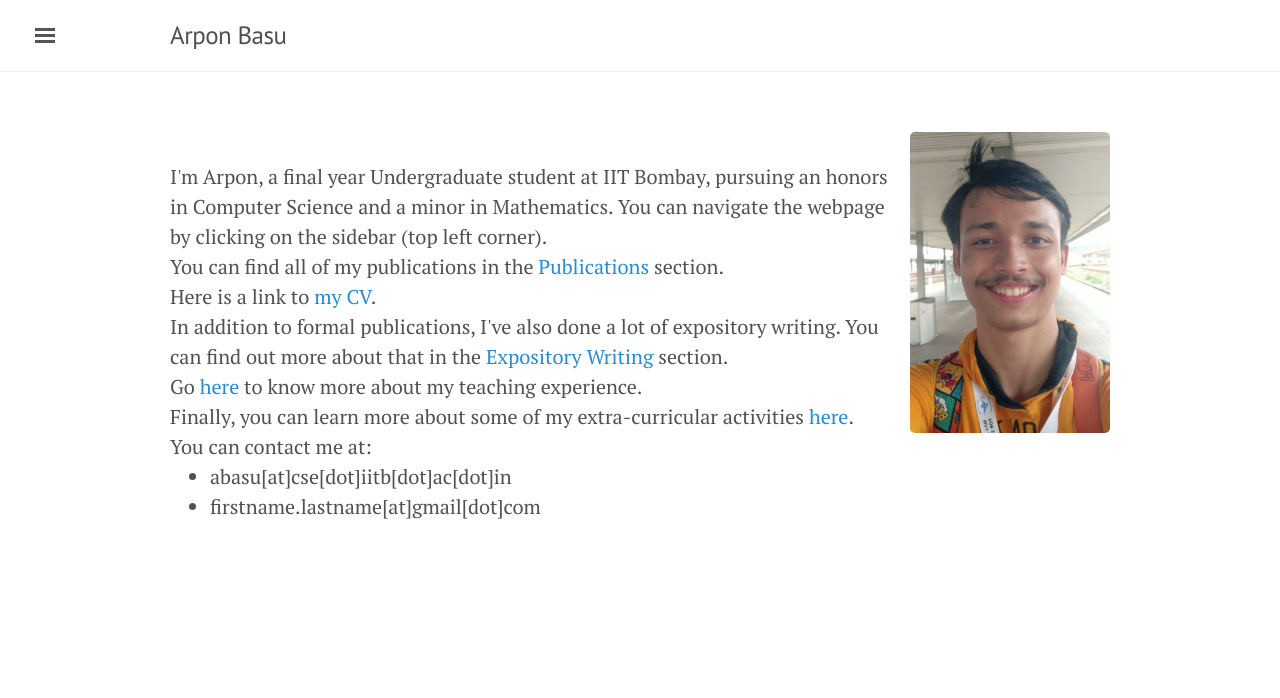
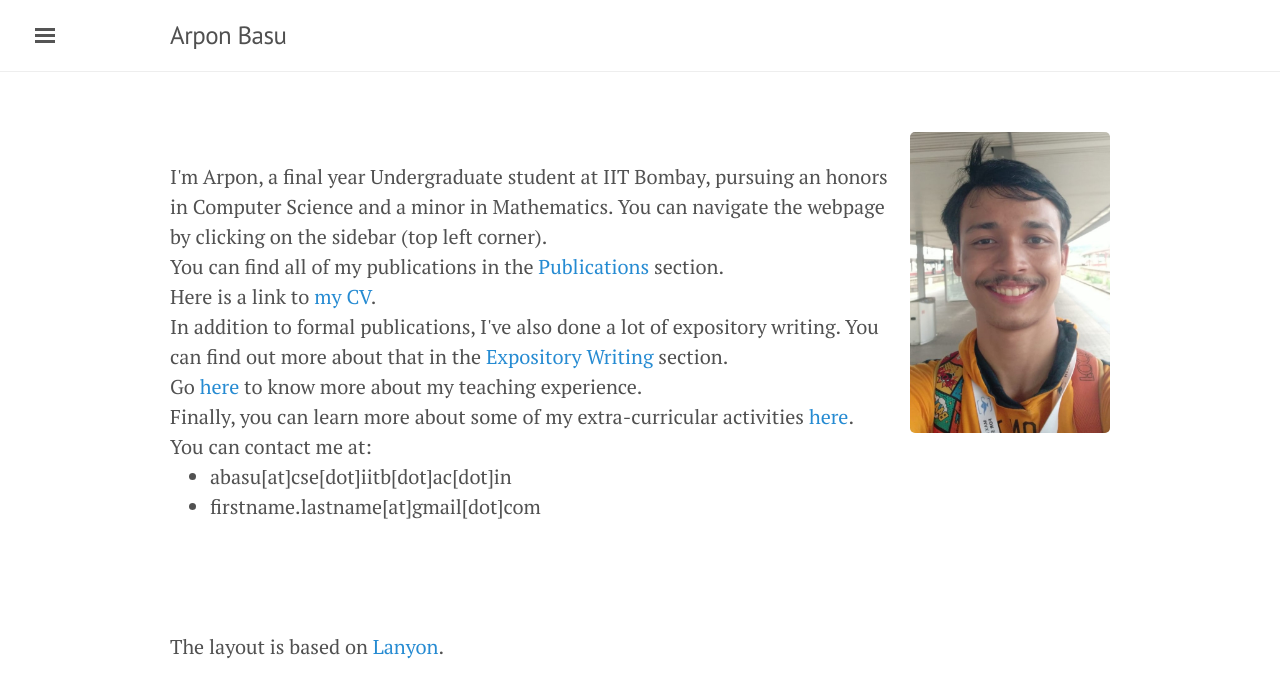
Before and after one commit to rugiarindam/rugiarindam.github.io, a Jekyll site: the page built from index.html, in a window 1280 px wide. Shown: the top 698 px of the page. Built offline with Jekyll 4.4.1, drawn with Linux system fonts in a browser that asks for light colours; nearby versions of some CDN libraries; the list of posts is cut into pages by our own code.

```diff
--- a/index.html
+++ b/index.html
@@ -16,5 +16,6 @@ You can contact me at:
 	<li>firstname.lastname[at]gmail[dot]com</li>
 </ul>
 <br><br><br>
+The layout is based on <a href="http://lanyon.getpoole.com/">Lanyon</a>.
 <!-- Here's a visitor count, by country.
 <a href="https://info.flagcounter.com/Zl3n"><img src="https://s11.flagcounter.com/count2/Zl3n/bg_FFFFFF/txt_000000/border_CCCCCC/columns_2/maxflags_10/viewers_0/labels_0/pageviews_0/flags_0/percent_0/" alt="Flag Counter" border="0"></a> -->
```
Also changed, not shown: 17 other files.
